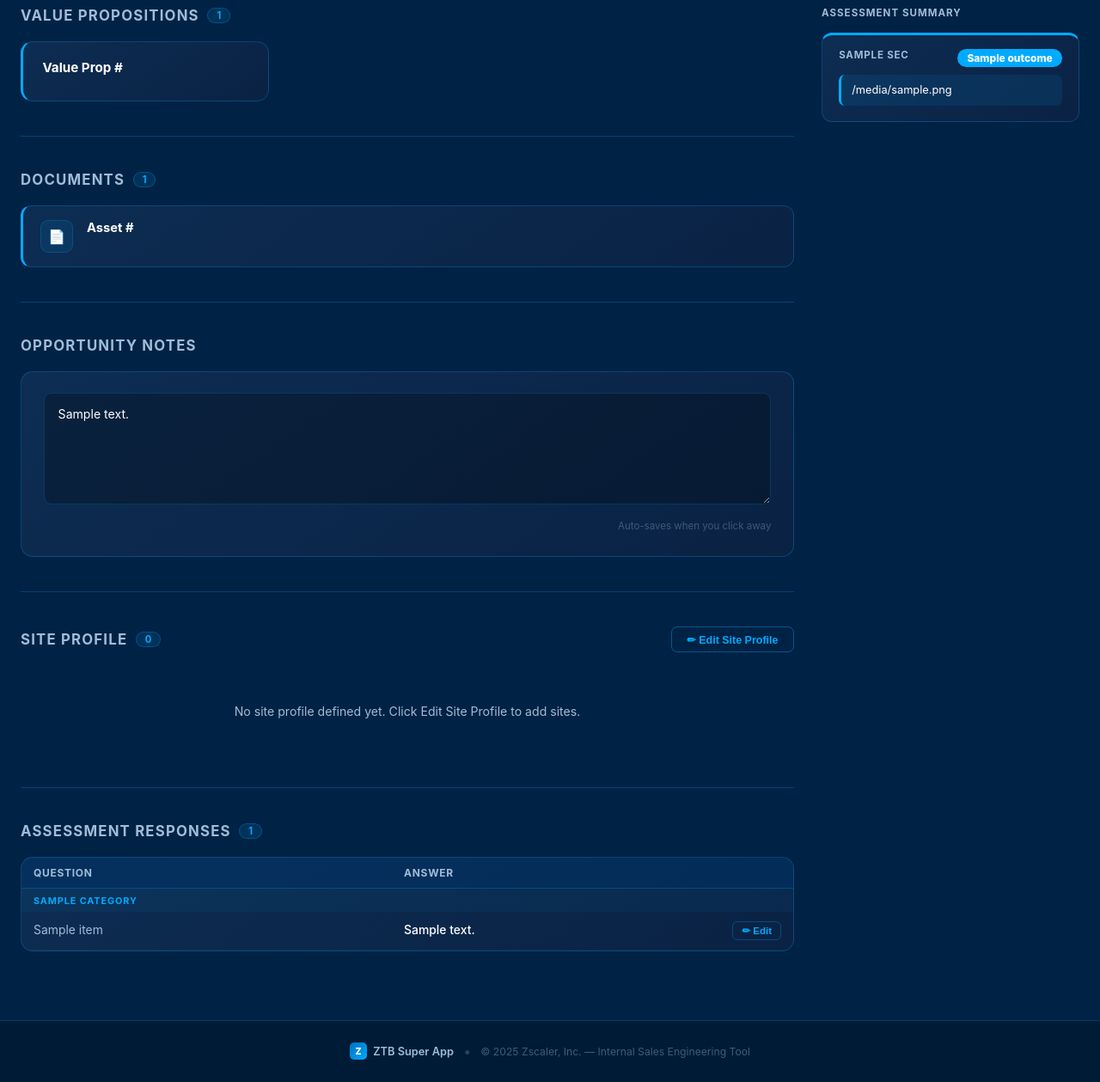
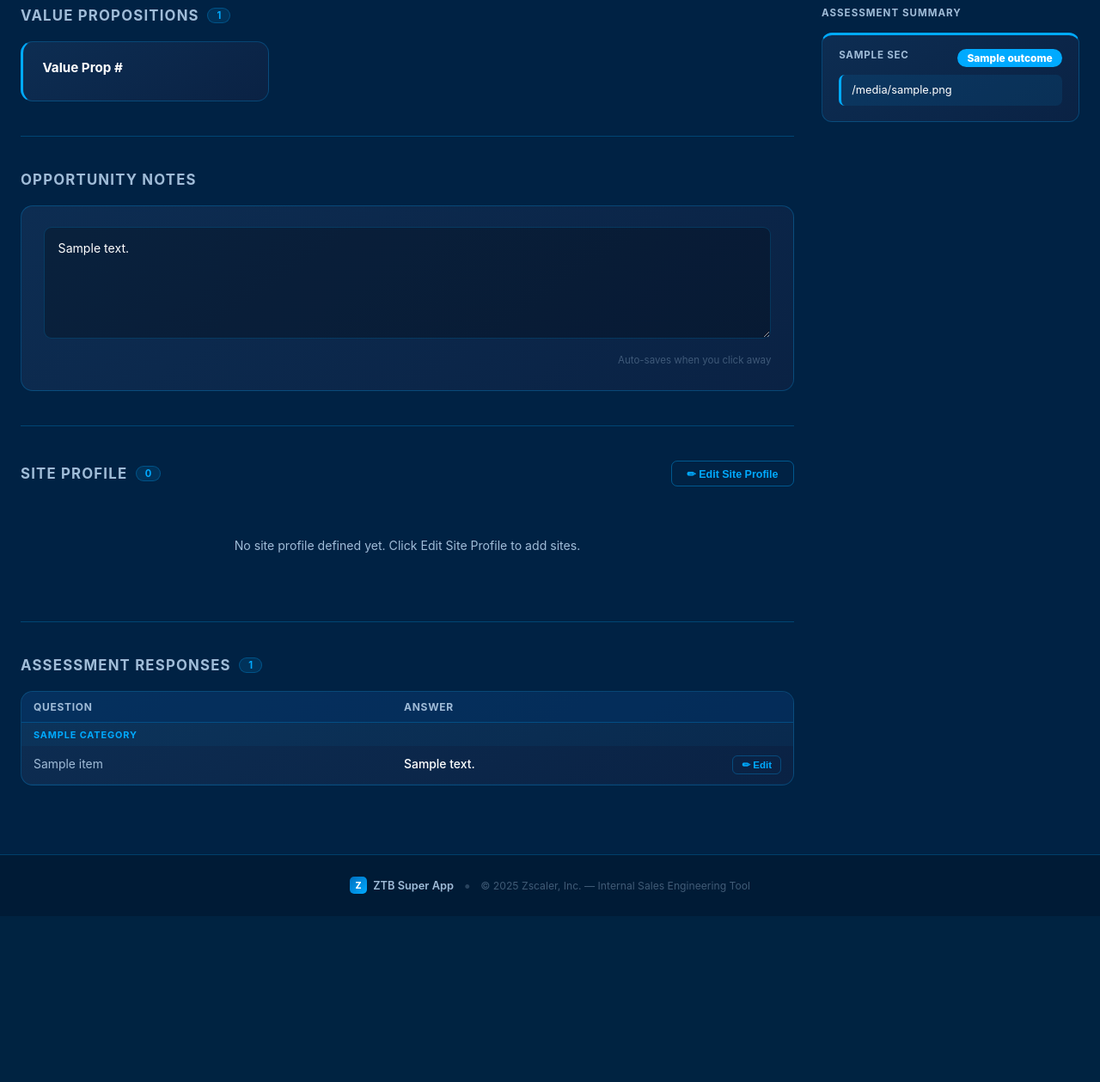
Before and after one commit to rakeshsharma91/ztb-super-app, a Flask app: template templates/user_results.html in a window 1280 px wide. Shown: the part 383-1642 px from the top of the page at 86% size. After the commit the page ends 1423 px from the top, so only its background shows below. Run offline with Flask 3, Linux system fonts and the light colour scheme; tables that the repository leaves empty hold one stand-in row (values such as "Sample post"); the template is opened without the code that fills it: values that come from a table or form of the project are taken from there, most other values are stand-ins (such as "Sample title", 1, 10 or a date in 2020); data that the repository does not hold is empty.

Commit message:
Remove Documents section and debug logs from user_results.html

```diff
--- a/templates/user_results.html
+++ b/templates/user_results.html
@@ -703,34 +703,6 @@
 
         <hr class="section-divider">
 
-        <div class="section-heading">
-          <h2>Documents</h2>
-          <span class="section-badge">{{ documents | length }}</span>
-        </div>
-        {% if documents %}
-        <div class="assets-list">
-          {% for asset in documents %}
-          {% set title = asset.get('asset_name') or asset.get('title') or ('Asset #' ~ asset.get('id','')) %}
-          {% set atype = asset.get('asset_type') or '' %}
-          {% set url   = asset.get('url') or asset.get('link') or '' %}
-          {% set desc  = asset.get('description') or asset.get('Description') or '' %}
-          <div class="asset-row">
-            <div class="asset-icon">📄</div>
-            <div class="asset-info">
-              <div class="asset-title">{{ title }}</div>
-              {% if atype %}<div class="asset-type">{{ atype }}</div>{% endif %}
-              {% if desc %}<div class="asset-desc">{{ desc }}</div>{% endif %}
-            </div>
-            {% if url %}<a class="asset-link" href="{{ url }}" target="_blank" rel="noopener">Open →</a>{% endif %}
-          </div>
-          {% endfor %}
-        </div>
-        {% else %}
-        <div class="empty-state">No documents tagged for this assessment.</div>
-        {% endif %}
-
-        <hr class="section-divider">
-
         <div class="section-heading"><h2>Opportunity Notes</h2></div>
         <div class="notes-card">
           <textarea class="notes-textarea" id="opportunityNotes"
@@ -2341,11 +2313,8 @@
     showToast('✓ Site profile saved');
     // Rebuild Pricing rows from new site profile (only if no manually-overridden rows)
     if (_spResRows.length) {
-      console.log('DEBUG site profile sizes:', _spResRows.map(r => r.size));
-      console.log('DEBUG appliances:', _appliances.map(a => a.size + '|ha=' + a.is_ha));
       _rowCounter = 0;
       _pricingRows = buildPricingRowsFromSiteProfile(_spResRows);
-      console.log('DEBUG pricing rows built:', JSON.stringify(_pricingRows));
       renderPricingRows();
       updateTotals();
     }
```
